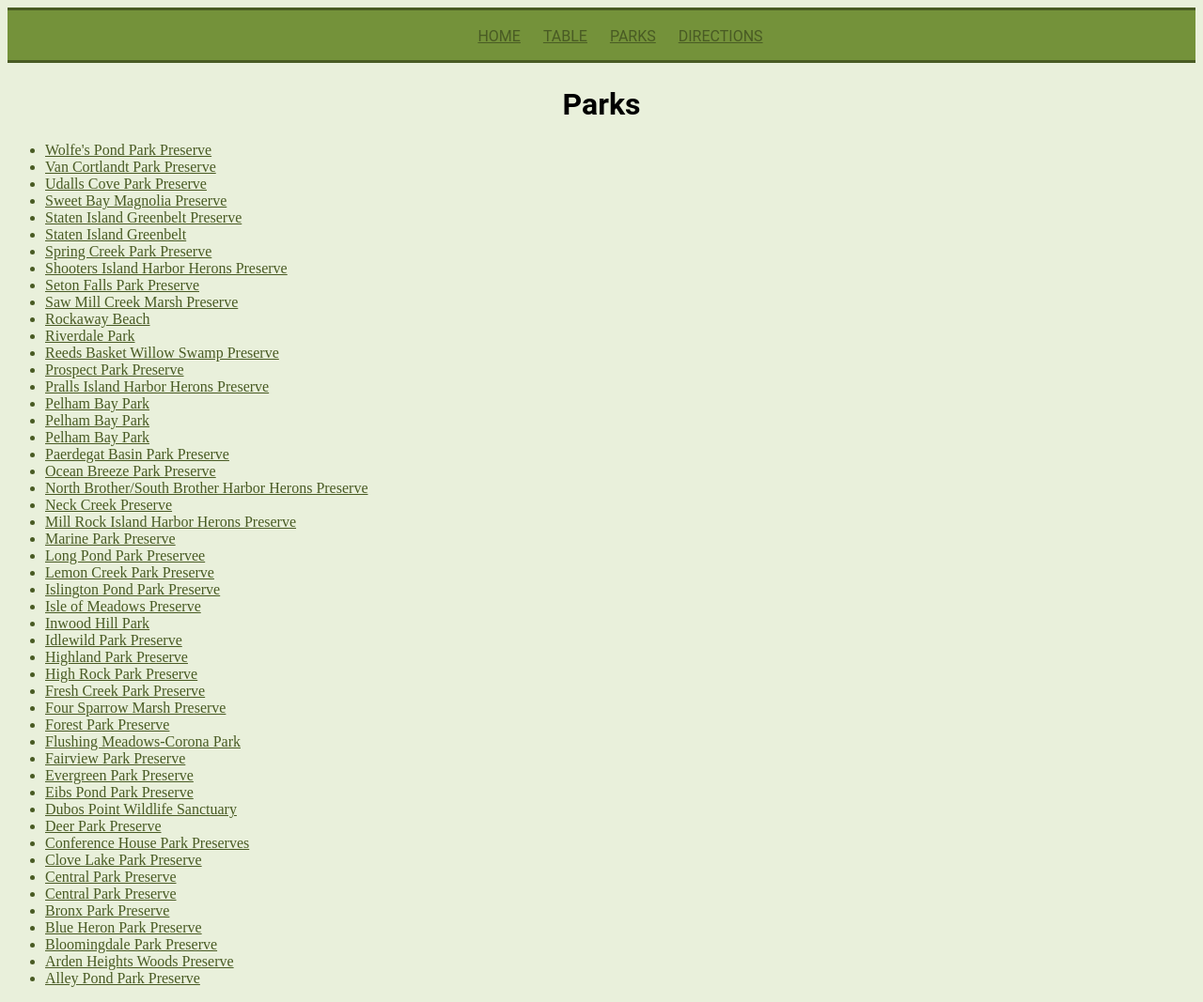
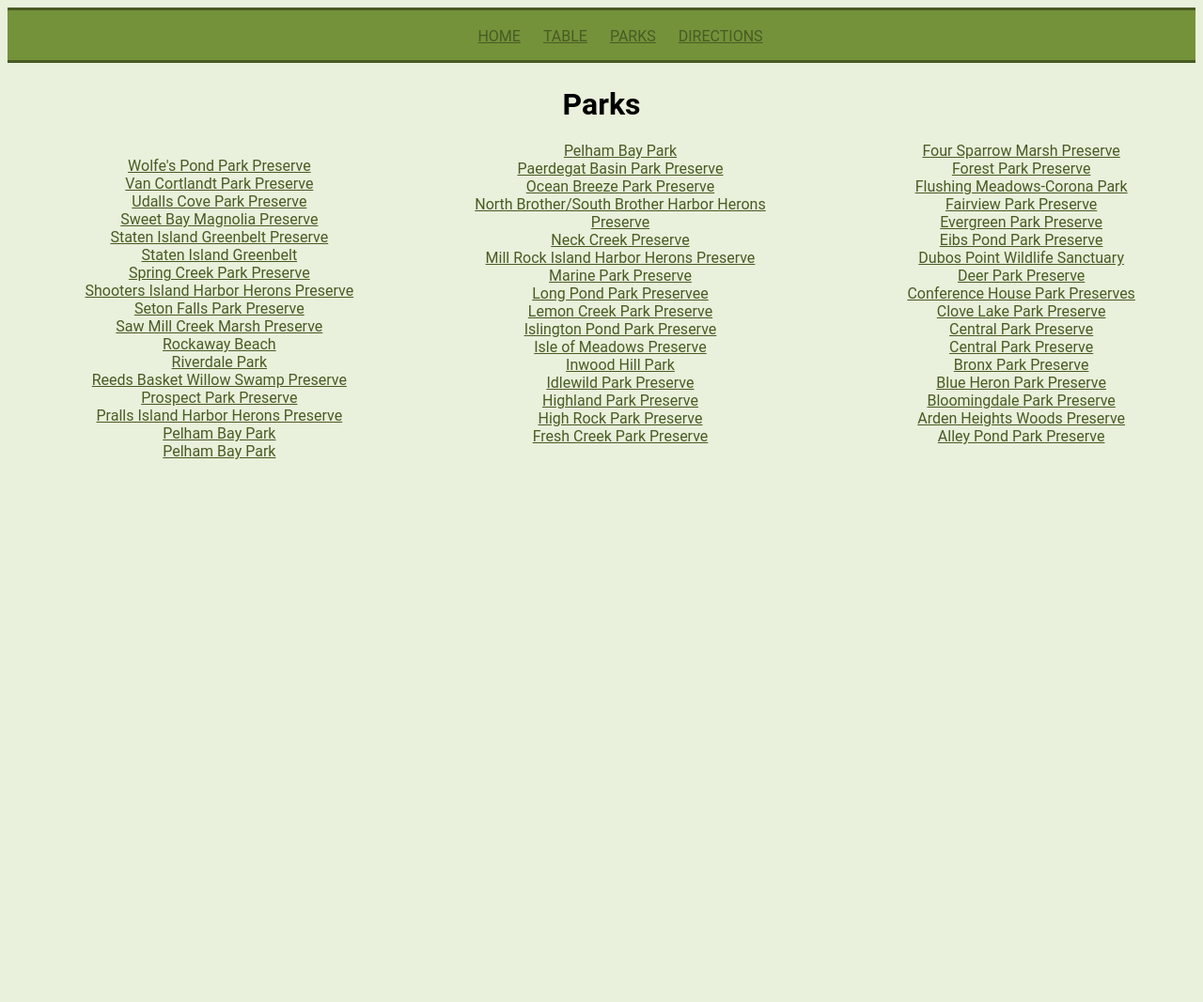
Before and after one commit to annabellamelvin/annabellamelvin.github.io, a Jekyll site: the page Nature_Preserves/Parks.html, which Jekyll copies as it is, in a window 1280 px wide. Shown: the whole page at 94% size. Built offline with Jekyll 4.4.1, drawn with Linux system fonts in a browser that asks for light colours; after the commit the page ends 900 px from its top, so only the background shows below that.

Commit message:
Update index.css

```diff
--- a/css/index.css
+++ b/css/index.css
@@ -63,6 +63,29 @@ h2 {
 	font-family: 'Roboto', sans-serif;
 }
 
+.contentt {
+	columns: 3;
+	justify-content: center;
+
+	margin-left: auto;
+	margin-right: auto;
+}
+
+.contentt li {
+	font-family: 'Roboto', sans-serif;
+	text-align: center;
+	list-style-type: none;
+	display: block;
+}
+
 p {
 	font-family: 'Roboto', sans-serif;
 }
+
+th {
+	font-family: 'Roboto', sans-serif;
+}
+
+td {
+	font-family: "Roboto", sans-serif;
+}
```
